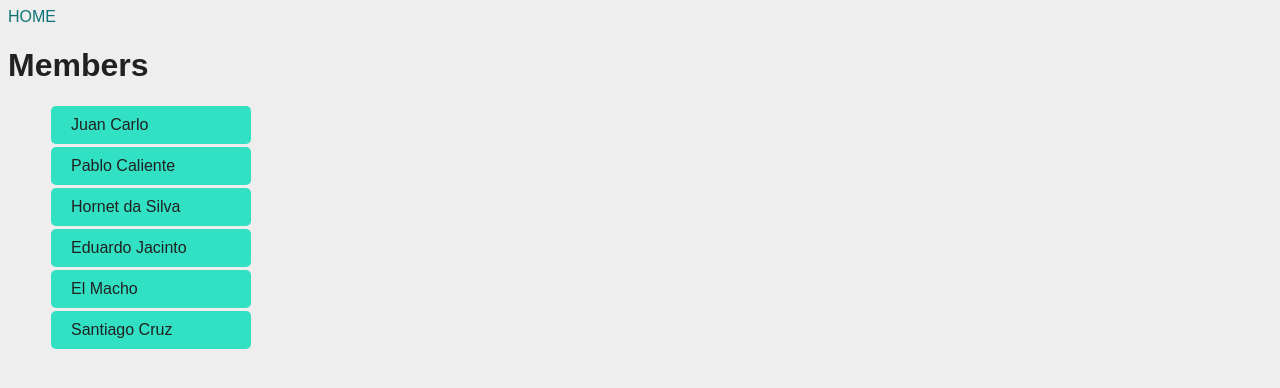
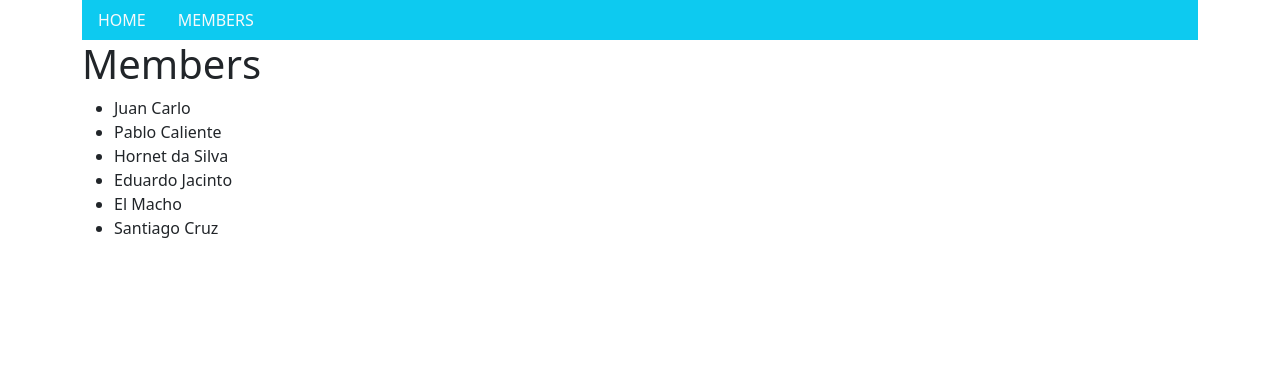
Before and after one commit to marcosamcorreia/estudos-django, a Django app: page /members/ in a window 1280 px wide. Shown: the top 388 px of the page. Run offline with Django 5.2, Linux system fonts and the light colour scheme; data comes from the database, SQL or seed files in the repository; both versions use the stored data as it was after the commit; some libraries are stand-ins or nearby versions.

Commit message:
Update project

```diff
--- a/members/admin.py
+++ b/members/admin.py
@@ -4,5 +4,6 @@ from .models import Member
 # Register your models here.
 class MemberAdmin(admin.ModelAdmin):
     list_display = ("firstname", "lastname", "joined_date")
+    prepopulated_fields = {"slug": ("firstname", "lastname")}
 
 admin.site.register(Member, MemberAdmin)
--- a/members/models.py
+++ b/members/models.py
@@ -6,3 +6,7 @@ class Member(models.Model):
     lastname = models.CharField(max_length=255)
     phone = models.IntegerField(null=True)
     joined_date = models.DateField(null=True)
+    slug = models.SlugField(default="", null=False)
+
+    def __str__(self):
+        return f"{self.firstname} {self.lastname}"
--- a/members/templates/all_members.html
+++ b/members/templates/all_members.html
@@ -4,11 +4,10 @@
 {% endblock %}
 
 {% block content %}
-    <p><a href="/">HOME</a></p>
     <h1>Members</h1>
     <ul>
         {% for x in mymembers %}
-            <li><a href="details/{{x.id}}">{{x.firstname}} {{x.lastname}} </a></li>
+            <li onclick="window.location = 'details/{{ x.slug }}'">{{ x.firstname }} {{ x.lastname }}</li>
         {% endfor %}
     </ul>
 {% endblock %}
--- a/members/templates/master.html
+++ b/members/templates/master.html
@@ -2,12 +2,24 @@
 <html>
 <head>
     <title>{% block title %} {% endblock %}</title>
-    <link rel="stylesheet" href="{% static 'mystyles.css' %}">
+    {% load bootstrap5 %}
+    {% bootstrap_css %}
+    {% bootstrap_javascript %}
 </head>
 <body>
+    <div class="container">
+        <ul class="nav bg-info">
+            <li class="nav-item">
+                <a class="nav-link link-light" href="/">HOME</a>
+            </li>
+            <li class="nav-item">
+                <a class="nav-link link-light" href="/members">MEMBERS</a>
+            </li>
+        </ul>
 
-    {% block content %}
-    {% endblock %}
+        {% block content %}
+        {% endblock %}
+    </div>
 
 </body>
 </html>
--- a/members/urls.py
+++ b/members/urls.py
@@ -4,6 +4,6 @@ from . import views
 urlpatterns=[
     path('', views.main, name='main'),
     path('members/', views.members, name='members'),
-    path('members/details/<int:id>', views.details, name='details'),
+    path('members/details/<slug:slug>', views.details, name='details'),
     path('testing/', views.testing, name='testing')
 ]
--- a/members/views.py
+++ b/members/views.py
@@ -11,8 +11,8 @@ def members(request):
     }
     return HttpResponse(template.render(context, request))
 
-def details(request, id):
-    mymember = Member.objects.get(id=id)
+def details(request, slug):
+    mymember = Member.objects.get(slug=slug)
     template = loader.get_template('details.html')
     context={
         'mymember': mymember,
--- a/my_tennis_club/settings.py
+++ b/my_tennis_club/settings.py
@@ -26,6 +26,7 @@ INSTALLED_APPS = [
     'django.contrib.messages',
     'django.contrib.staticfiles',
     'members',
+    'bootstrap5'
 ]
 
 MIDDLEWARE = [
```
Also changed, not shown: db.sqlite3, members/migrations/0004_member_slug.py (added).
